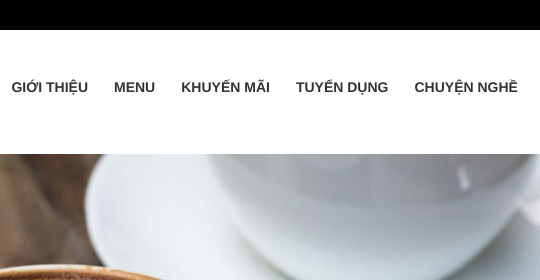
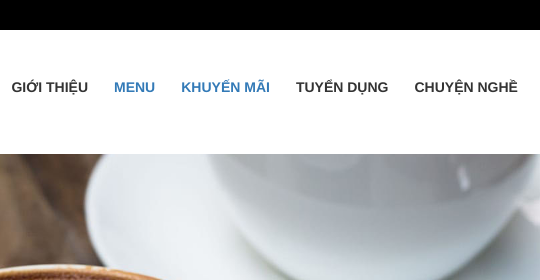
Before and after one commit to Vomyle/remax.io, a plain HTML site: page index.html in a window 1280 px wide. Shown: the top 280 px of the page, 501-1041 px from the left. Drawn offline with nearby package versions, Linux system fonts and the light colour scheme; files whose address does not match are found by name.

Commit message:
repair_responsive

```diff
--- a/index.html
+++ b/index.html
@@ -60,10 +60,10 @@
                         </div>
                     </li>
                     <li>
-                        <div class="table-of_content">menu</div>
+                        <div class="table-of_content"><a href="https://vomyle.github.io/remax.io/menu">menu</a> </div>
                     </li>
                     <li>
-                        <div class="table-of_content">khuyến mãi</div>
+                        <div class="table-of_content"><a href="https://vomyle.github.io/remax.io/promotional">khuyến mãi</a></div>
                     </li>
                     <li>
                         <div class="table-of_content">tuyển dụng</div>
```
Also changed, not shown: menu.html (+2 -2 lines), promotion.html (+2 -2 lines).
